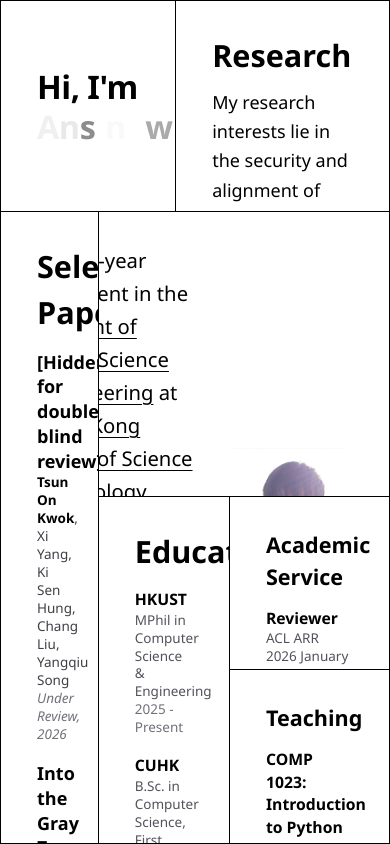
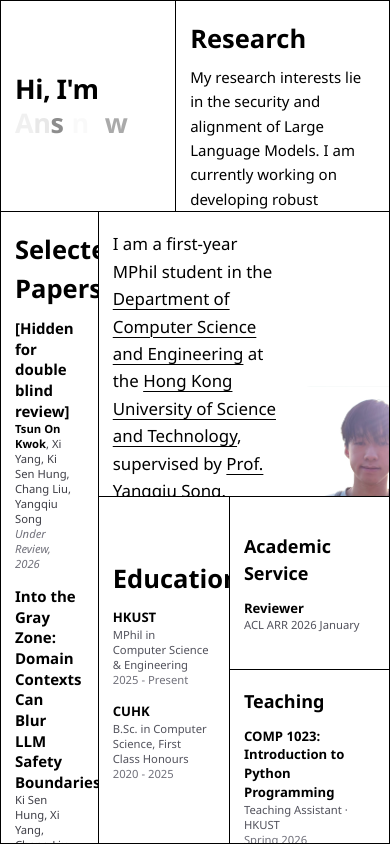
Before and after one commit to ansonk4/ansonk4.github.io, a Next.js app: page / in a window 390 px wide. Built offline with nearby package versions, Linux system fonts and the light colour scheme.

Commit message:
Adjust mobile spacing and typography

```diff
--- a/src/app/globals.css
+++ b/src/app/globals.css
@@ -102,6 +102,16 @@ body {
   }
 }
 
+@media (max-width: 768px) {
+  html {
+    font-size: 15px;
+  }
+
+  .bento-cell {
+    padding: 18px calc(20px + var(--bento-scrollbar-hide-size)) 18px 14px;
+  }
+}
+
 .split-lines-animating [data-split-divider]::after {
   opacity: 0 !important;
 }
--- a/src/app/page.tsx
+++ b/src/app/page.tsx
@@ -136,7 +136,7 @@ export default function Home() {
 
           <SplitPane direction="vertical" defaultSplit={45}>
             <div className="bento-cell flex flex-col bento-safe-center">
-              <div className="flex flex-row-reverse items-center gap-6">
+              <div className="flex w-full flex-row-reverse items-center justify-end gap-6">
                 <Image
                   src="/me.png"
                   alt="Photo of Tsun On Kwok"
```
